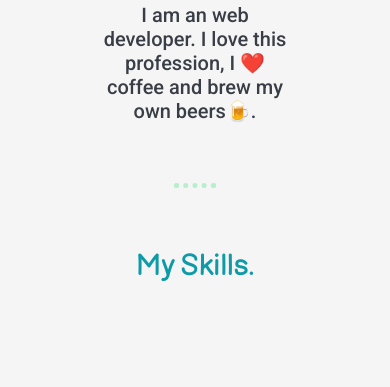
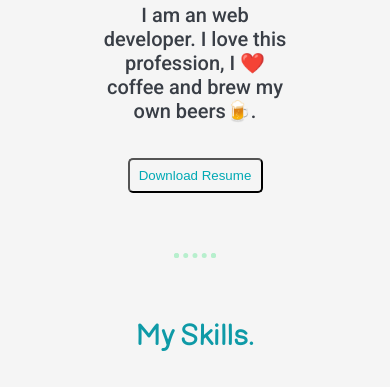
Before and after one commit to vipul980/Portfolio, a React app: page / in a window 390 px wide. Shown: the part 1079-1466 px from the top of the page. Built offline with nearby package versions, Linux system fonts and the light colour scheme.

Commit message:
download button

```diff
--- a/public/Styles.css
+++ b/public/Styles.css
@@ -223,6 +223,21 @@ padding-bottom: 85px;
     width: 100px;
 }
 
+.middle {
+    text-align: center;
+    padding-top: 35px;
+}
+
+button {
+
+    background-color: transparent;
+
+    color: #01a9b4;
+    border-radius: 5px;
+    height: 35px;
+    width: 160px;
+}
+
 @media only screen and (max-width: 500px) {
 
 .nav-menu-show {
@@ -432,4 +447,14 @@ padding-bottom: 60px;
     height: 90px;
     width: 100px;
 }
+
+button {
+
+    background-color: transparent;
+
+    color: #01a9b4;
+    border-radius: 5px;
+    height: 35px;
+    width: 135px;
+}
 };
--- a/src/Components/About.js
+++ b/src/Components/About.js
@@ -1,4 +1,5 @@
 import React from "react";
+import Button from "./Button";
 
 function About() {
      return <div className="middleContainer">
@@ -9,6 +10,7 @@ function About() {
      </div>
      <h2>Hello.</h2>
      <p className="intro">I am an web developer. I love this profession, I ❤️ coffee and brew my own beers🍺.</p>
+     <a href="/my resume-2.pdf" download><Button /></a>
      </div>
 
      <hr />
--- a/src/Components/Button.js
+++ b/src/Components/Button.js
@@ -1,4 +1,5 @@
 import React from "react";
+
 
 
 
@@ -19,7 +20,7 @@ function Button() {
 
     <button
     onMouseOver={handleMouseOver}
-    onMouseOut={handleMouseOut} style={{backgroundColor: isMouseOver === true ? "#3f3f44" : "#a6dcef"}}>Launch Page</button>
+    onMouseOut={handleMouseOut} style={{backgroundColor: isMouseOver === true ? "#3f3f44" : "#f5f5f5"}}>Download Resume</button>
 
     </div>
 }
```
Also changed, not shown: 1 other file.
